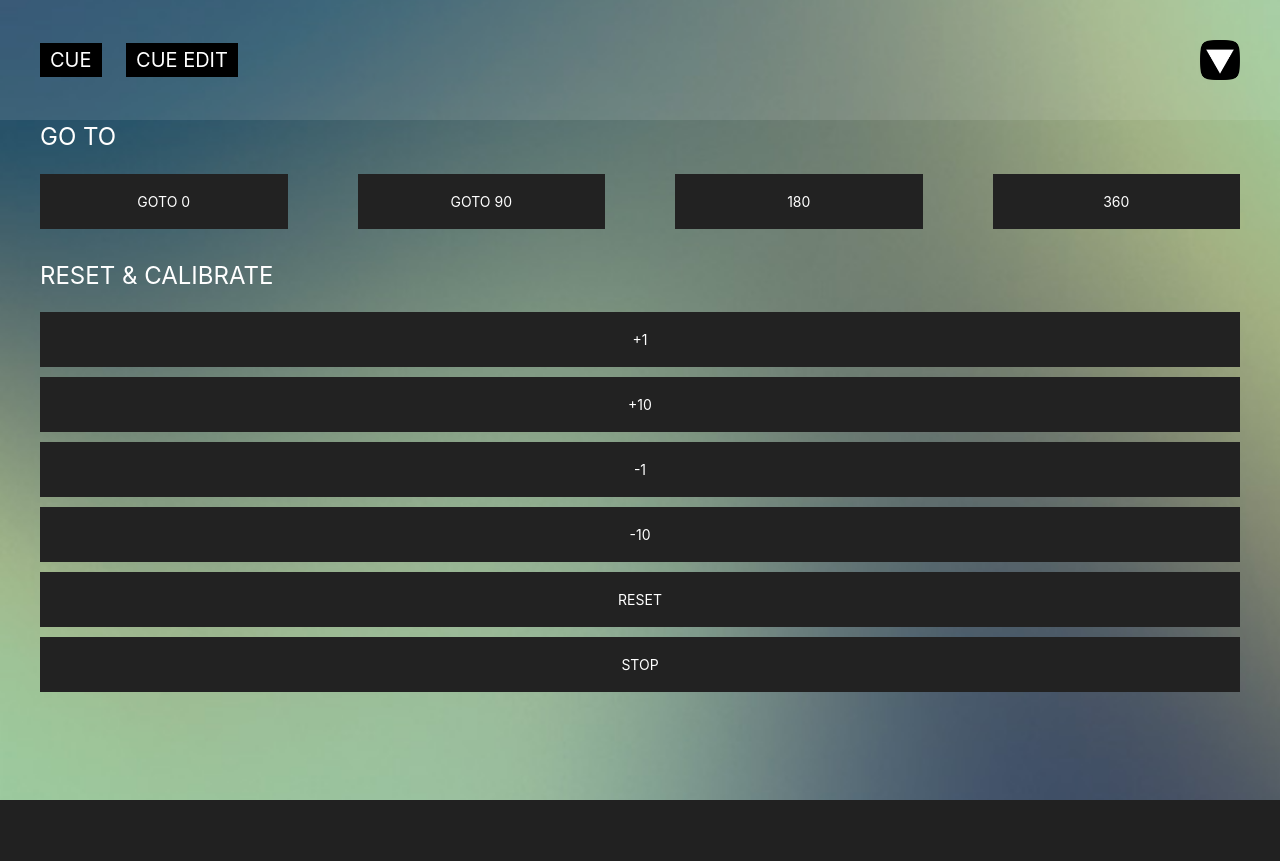
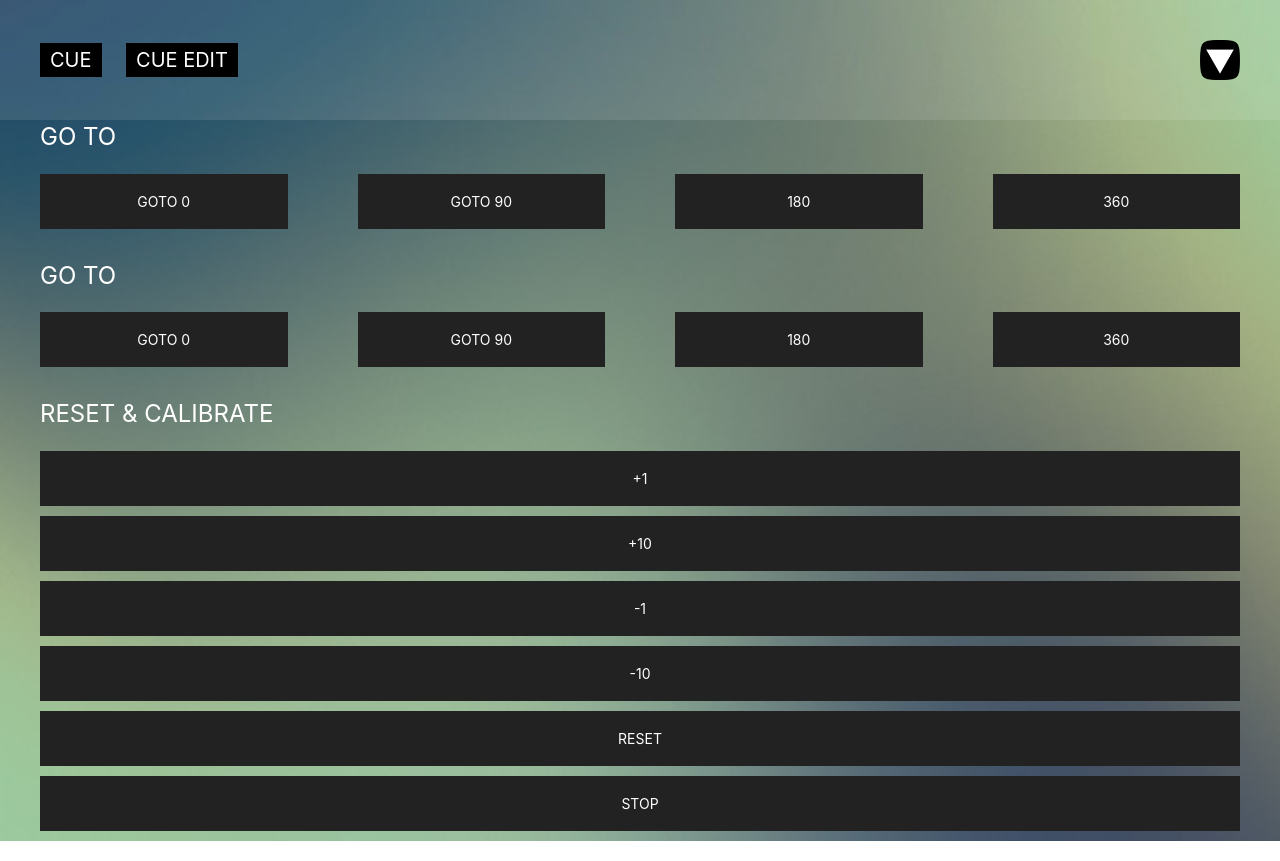
Before and after one commit to kernmartin/vpi, a Flask app: page / in a window 1280 px wide. Before the commit the page ends 800 px from the top, so only its background shows below. Run offline with Flask 2, Linux system fonts and the light colour scheme.

Commit message:
Update index.html

```diff
--- a/templates/index.html
+++ b/templates/index.html
@@ -46,6 +46,17 @@
       </div>
 
       <div class="uk-container uk-margin-bottom">
+        <div class="uk-width-1-1"><h3 style="color: white;">GO TO</h3></div>
+
+      <div class="uk-grid uk-child-width-1-3@s uk-child-width-1-2 uk-child-width-1-4@m uk-grid-large uk-grid-row-small">
+        <div><a href="0" class="gB uk-button uk-button-secondary uk-button-large uk-width-1-1">GOTO 0</a></div>
+        <div><a href="10000" class="gB uk-button uk-button-secondary uk-button-large uk-width-1-1">GOTO 90</a></div>
+        <div><a href="/steps/144000" class="uk-button uk-button-secondary uk-button-large uk-width-1-1">180</a></div>
+        <div><a href="/steps/288000" class="uk-button uk-button-secondary uk-button-large uk-width-1-1">360</a></div>
+      </div>
+      </div>
+
+      <div class="uk-container uk-margin-bottom">
         <div class="uk-width-1-1"><h3 style="color: white;">RESET & CALIBRATE</h3></div>
 
         <div lass="uk-grid uk-child-width-1-3@s uk-child-width-1-2 uk-child-width-1-4@m uk-grid-large uk-grid-row-small">
```
